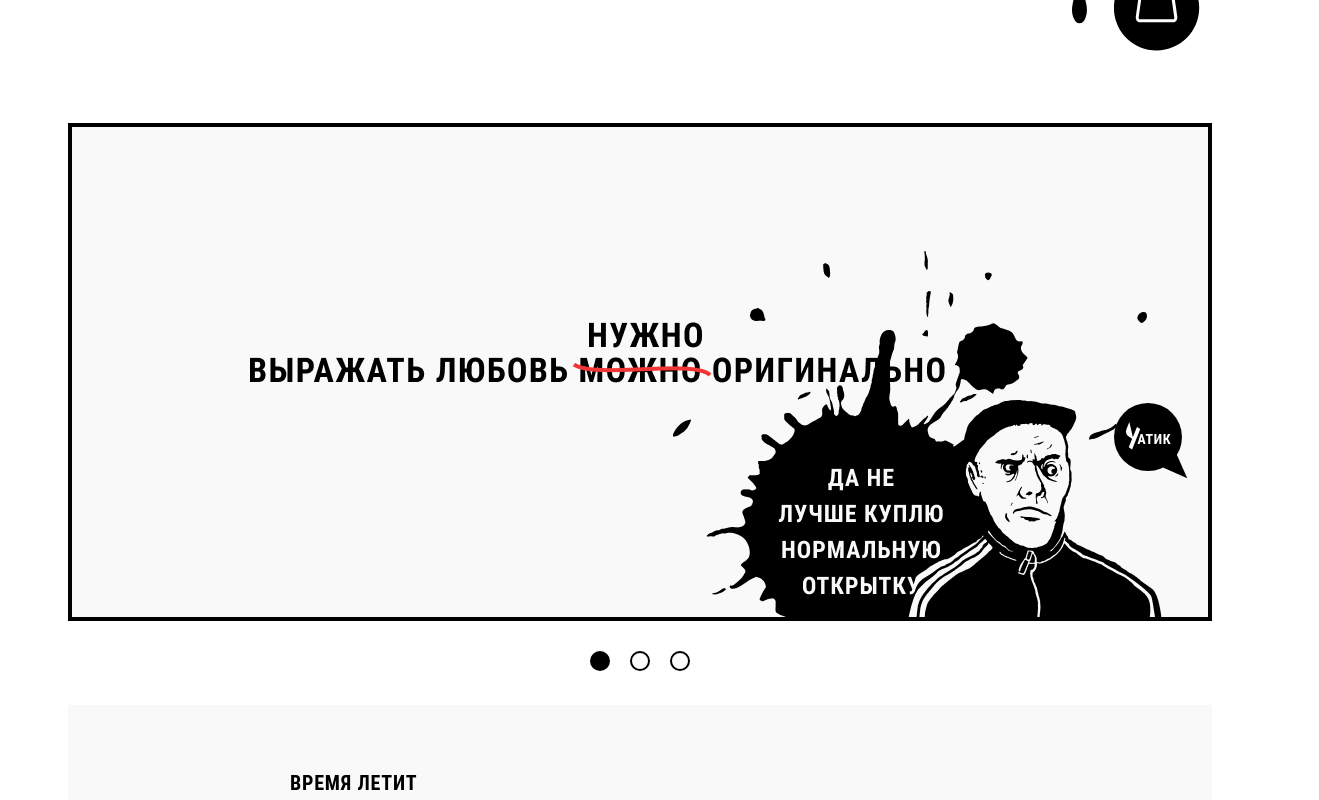
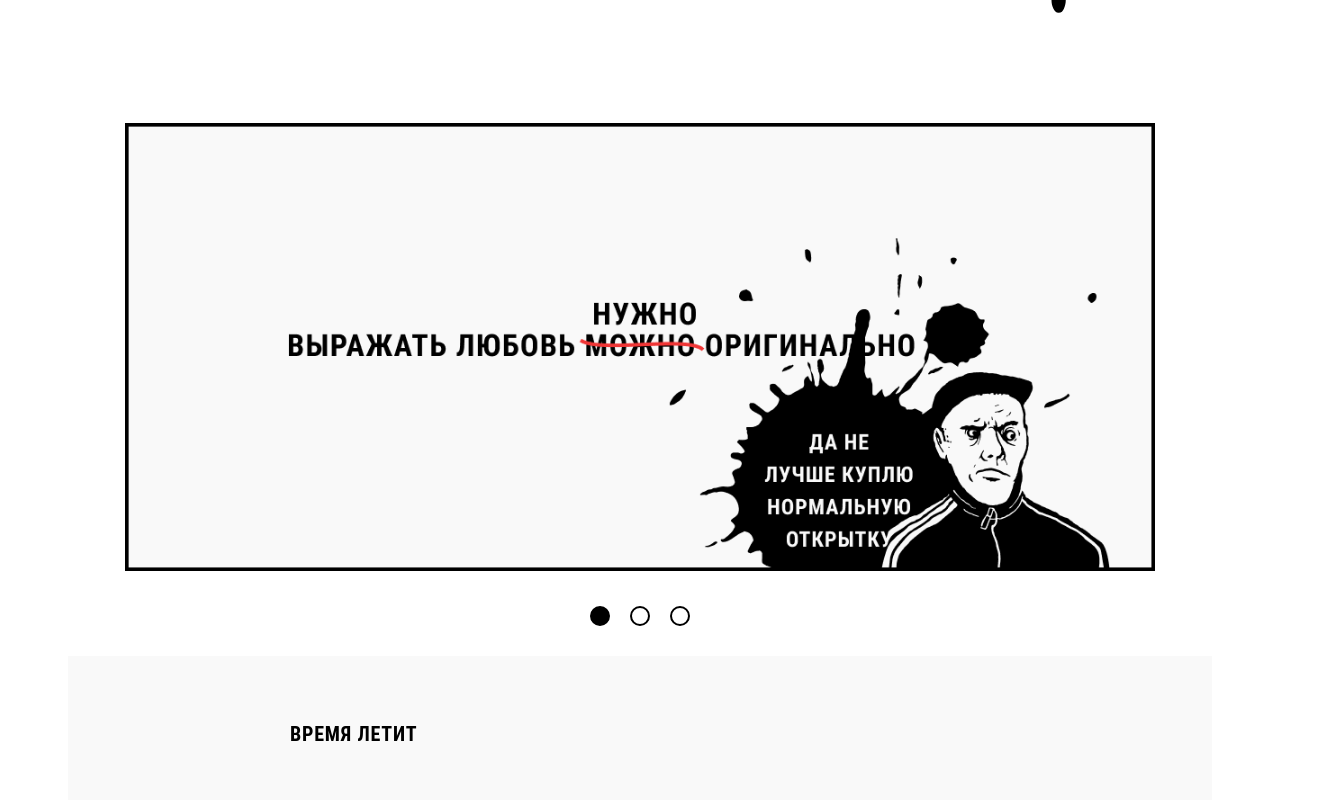
Before and after one commit to Applegrub/chernilnitza, a React (Create React App) app: page / in a window 1280 px wide. Shown: the part 520-1320 px from the top of the page, 1319 px wide, since content can reach past the window. Built offline with nearby package versions, Linux system fonts and the light colour scheme.

Commit message:
working on adaptive

```diff
--- a/package.json
+++ b/package.json
@@ -2,6 +2,7 @@
   "name": "my-app",
   "version": "0.1.0",
   "private": true,
+  "homepage": "https://applegrub.github.io/chernilnitza",
   "dependencies": {
     "@emotion/core": "^10.0.28",
     "@emotion/styled": "^10.0.27",
@@ -12,12 +13,15 @@
     "@types/node": "^12.12.38",
     "@types/react": "^16.9.34",
     "@types/react-dom": "^16.9.7",
+    "gh-pages": "^3.0.0",
     "react": "^16.13.1",
     "react-dom": "^16.13.1",
     "react-scripts": "3.4.1",
     "typescript": "^3.7.5"
   },
   "scripts": {
+    "predeploy": "npm run build",
+    "deploy": "npm gh-pages -d build",
     "start": "react-scripts start",
     "build": "react-scripts build",
     "test": "react-scripts test",
--- a/public/index.html
+++ b/public/index.html
@@ -22,7 +22,7 @@
       work correctly both with client-side routing and a non-root public URL.
       Learn how to configure a non-root public URL by running `npm run build`.
     -->
-    <title>React App</title>
+    <title>Чернильница</title>
   </head>
   <body>
     <noscript>You need to enable JavaScript to run this app.</noscript>
--- a/src/App.tsx
+++ b/src/App.tsx
@@ -5,6 +5,7 @@ import Body from "./Components/Body";
 import Footer from "./Components/Footer";
 
 const Root = styled.div`
+
 `
 
 export default class App extends React.Component {
--- a/src/Components/Body/Banner.tsx
+++ b/src/Components/Body/Banner.tsx
@@ -2,6 +2,7 @@ import banner1 from "../../assets/images/Banners/BANNER1.png"
 import banner2 from "../../assets/images/Banners/BANNER2.png"
 import banner3 from "../../assets/images/Banners/BANNER3.png"
 import React from "react";
+import styled from "@emotion/styled";
 
 type TBanner = 'banner1' | 'banner2' | 'banner3'
 const bannerMap: Record<TBanner, string>
@@ -11,8 +12,16 @@ const bannerMap: Record<TBanner, string>
     banner3: banner3,
 }
 
+const Wrapper = styled.div`
+@media screen and (max-width: 1280px){
+& > img {margin-left: 5%;
+width: 90%;
+height: auto;
+}}
+`
+
 const Banner:React.FunctionComponent<{ banner: TBanner }> = ({banner}) =>
-    <img src={bannerMap[banner]} alt={banner}/>
+    <Wrapper><img src={bannerMap[banner]} alt={banner}/></Wrapper>
 
 
     export default Banner;
--- a/src/Components/Body/PointSlider.tsx
+++ b/src/Components/Body/PointSlider.tsx
@@ -2,15 +2,24 @@ import React from "react";
 import styled from "@emotion/styled";
 
 const Root = styled.div`
-margin: 30px 0 30px 0 ;
+margin: 20px -10px;
+display: flex;
+& > * {
+margin: 10px;
+}
+`
+const Circle = styled.div`
+width: 20px;
+height: 20px;
+border-radius: 20px;
+border: 2px solid #000000;
+box-sizing: border-box;
 `
 const PointSlider: React.FunctionComponent = () =>{
     return <Root>
-        <svg width="100" height="20" viewBox="0 0 100 20" fill="none" xmlns="http://www.w3.org/2000/svg">
-            <circle cx="10" cy="10" r="10" fill="black"/>
-            <circle cx="50" cy="10" r="9" stroke="black" stroke-width="2"/>
-            <circle cx="90" cy="10" r="9" stroke="black" stroke-width="2"/>
-        </svg>
+        <Circle/>
+        <Circle/>
+        <Circle/>
     </Root>
 }
 export default PointSlider
--- a/src/Components/Body/index.tsx
+++ b/src/Components/Body/index.tsx
@@ -2,7 +2,6 @@
 import React from "react";
 import styled from "@emotion/styled";
 import Banner from "./Banner";
-import PointSlider from "./PointSlider";
 import Good from "./Cood";
 import instTree from '../../assets/images/instTree.svg'
 import Post from "./Post";
@@ -12,7 +11,21 @@ import AboutUs from "./AboutUs";
 const Root = styled.div`
 display: grid;
 justify-items: center;
+
 `
+const PointSlider = styled.div`
+margin: 20px -10px;
+display: flex;
+& > * {
+margin: 10px;
+}
+`
+const Circle = styled.div`
+width: 20px;
+height: 20px;
+border-radius: 20px;
+border: 2px solid #000000;
+box-sizing: border-box;`
 
 const GoodsSeriesNameDiv = styled.div`
 width: 922px;
@@ -99,10 +112,24 @@ color: #FFFFFF;
 }
 `
 
-const Body:React.FunctionComponent = () =>{
+export default class Body extends React.Component {
+    state = {
+        isSelected: true,
+    }
+
+    toggleSlider = () => {
+        this.setState({isSelected: !this.state.isSelected})
+    }
+
+   render(): React.ReactNode {
+        let isSelected = this.state.isSelected;
        return <Root>
-        <Banner banner={"banner1"}/>
-        <PointSlider/>
+           <Banner banner={"banner1"} css = {css`width: auto; height: auto`}/>
+           <PointSlider>
+               <Circle css = {css `background: ${isSelected? "#000000" :"none" }`}/>
+               <Circle/>
+               <Circle/>
+           </PointSlider>
            <GoodsSeriesNameDiv><Name>время летит</Name></GoodsSeriesNameDiv>
            <OneLineSeries>
                <Good good={"oldAge1"}/>
@@ -160,7 +187,6 @@ const Body:React.FunctionComponent = () =>{
                <Good good={"jesus1"}/>
                <Good good={"jesus3"}/>
            </OneLineSeries>
-    </Root>
+       </Root>;
    }
-
-export default Body
+}
--- a/src/Components/Footer/index.tsx
+++ b/src/Components/Footer/index.tsx
@@ -6,13 +6,19 @@ import Menu from "./Menu";
 import Icon from "../SocialNetBar";
 
 const Root = styled.div`
+width: 100%;
 display: flex;
 height: 400px;
-background: url(${ink}) no-repeat;
+background: url(${ink}) no-repeat bottom left fixed;
 padding-top: 659px;
+@media screen and (max-width: 1280px){
+float: left;
+}
 `
 const Logo = styled.div`
-margin-left: 477px;
+margin-left: 23%;
+max-width: 270.9px;
+height: auto;
 `
 const MenuAndSocNetBar = styled.div`
 margin-left: 29%;
--- a/src/Components/Header/index.tsx
+++ b/src/Components/Header/index.tsx
@@ -1,3 +1,4 @@
+/** @jsx jsx */
 import React from "react";
 import styled from "@emotion/styled";
 import logo from '../../assets/images/logo.svg'
@@ -6,6 +7,7 @@ import Menu from "./Menu";
 import Icon from "../SocialNetBar";
 import cart from '../../assets/images/cart.svg'
 import faq from '../../assets/images/faq.svg'
+import {jsx,css} from "@emotion/core";
 
 const Root = styled.div`
 position: relative;
@@ -24,11 +26,22 @@ align-items: flex-start;
 const WhiteSide = styled.div`
 height: 267px;
 margin-left: 20%;
+@media (max-width: 1280px) {
+margin-left: 6%;
+}
+@media (max-width: 1024px) {
+margin-left: 5%;
+}
 `
+
 const Inks = styled.div`
 position: absolute;
 left: 47.29%;
 top: 47%;
+
+@media screen and (max-width: 1024px) {
+left: 34.48%;
+}
 `
 const MenuPosition = styled.div`
 margin-top: 52px;
@@ -47,7 +60,10 @@ width: 210px;
 const Cart = styled.div`
 position: fixed;
 left: 87%;
-top: 425px
+top: 425px;
+@media screen and (max-width: 1280px) {
+display: none;
+}
 `
 const GoodsCount = styled.div`
 position: fixed;
@@ -60,11 +76,15 @@ font-size: 20px;
 line-height: 100%;
 
 letter-spacing: 0.04em;
+
 `
 const Faq = styled.div`
 position: fixed;
 top: 923px;
 left: 87%;
+@media screen and (max-width: 1280px) {
+display: none;
+}
 `
 
 const Head:React.FunctionComponent = () =>{
@@ -83,7 +103,7 @@ const Head:React.FunctionComponent = () =>{
                     <Icon icon={"vk"}/>
                     <Icon icon={"telegram"}/>
                 </SocialNetBarPosition>
-                <Inks><img src={inks} alt=""/></Inks>
+                <Inks><img src={inks} alt="" css = {css`width: 100%; height: auto;`}/></Inks>
                 <Cart>
                     <img src={cart} alt="Cart"/>
                     <GoodsCount>1</GoodsCount>
```
Also changed, not shown: 1 other file (tests, documents, lock files or other folders). Lines whose indentation alone changed are shown as unchanged.
